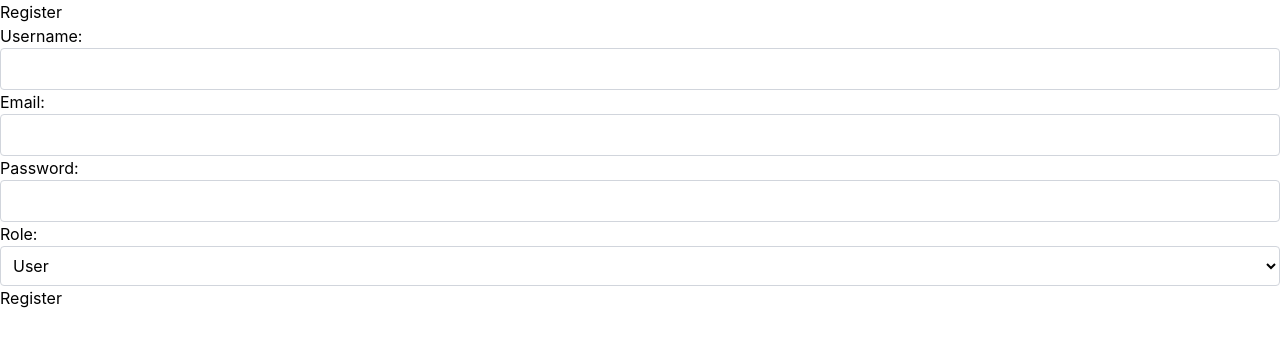
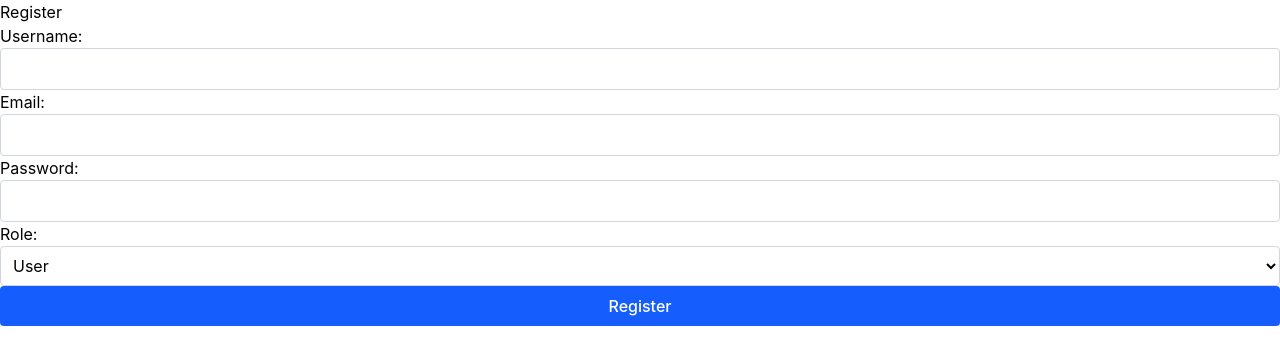
Before and after one commit to vazgenhayrapetyan/devac-post-front, a React (Vite) app: page /register in a window 1280 px wide. Shown: the top 364 px of the page. Built offline with nearby package versions, Linux system fonts and the light colour scheme.

Commit message:
update 1.0.5

```diff
--- a/src/pages/Register.jsx
+++ b/src/pages/Register.jsx
@@ -63,7 +63,9 @@ const Register = () => {
                         <option value="editor">Editor</option>
                     </select>
                 </div>
-                <button type="submit">Register</button>
+                <button type="submit" className="w-full bg-blue-600 hover:bg-blue-700 text-white font-medium py-2 px-4 rounded transition duration-200">
+                    Register
+                </button>
             </form>
         </div>
     );
```
